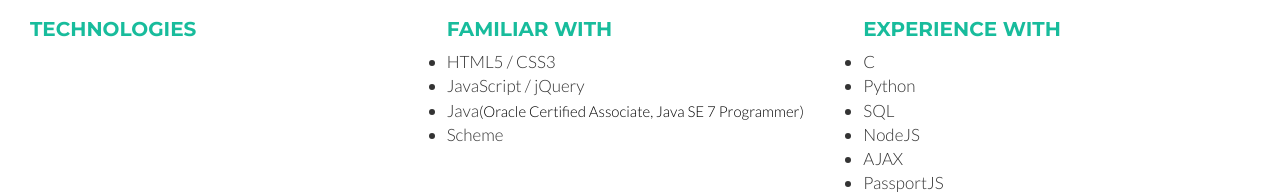
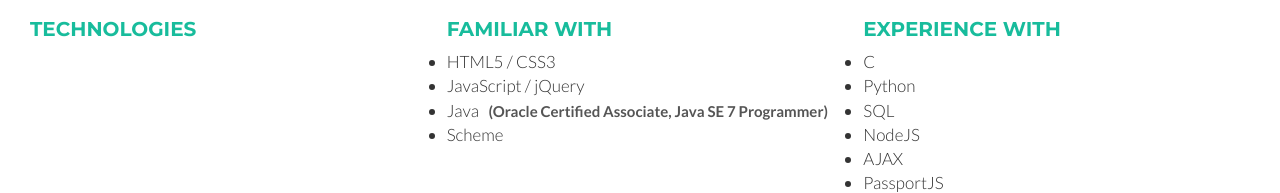
Before and after one commit to hero919/personalWebpage, a website: page public/index.html in a window 1280 px wide. Shown: the part 2938-3131 px from the top of the page. Drawn offline with nearby package versions, Linux system fonts and the light colour scheme; some packages are replaced by stand-ins of ours.

Commit message:
Certification

```diff
--- a/public/index.html
+++ b/public/index.html
@@ -432,7 +432,10 @@
                 <ul>
                     <li>HTML5 / CSS3</li>
                     <li>JavaScript / jQuery</li>
-                    <li>Java<span style="font-size:15px;color: black">(Oracle Certified Associate, Java SE 7 Programmer)</span></li>
+                    <li>Java &nbsp;<strong style="font-size:15px;color: black;">
+                        <a href="resume/eCertificate.pdf">(Oracle Certified Associate, Java SE 7 Programmer)
+                        </a>
+                    </strong></li>
                     <li>Scheme</li>
                 </ul>
             </div>
```
Also changed, not shown: 1 other file.
